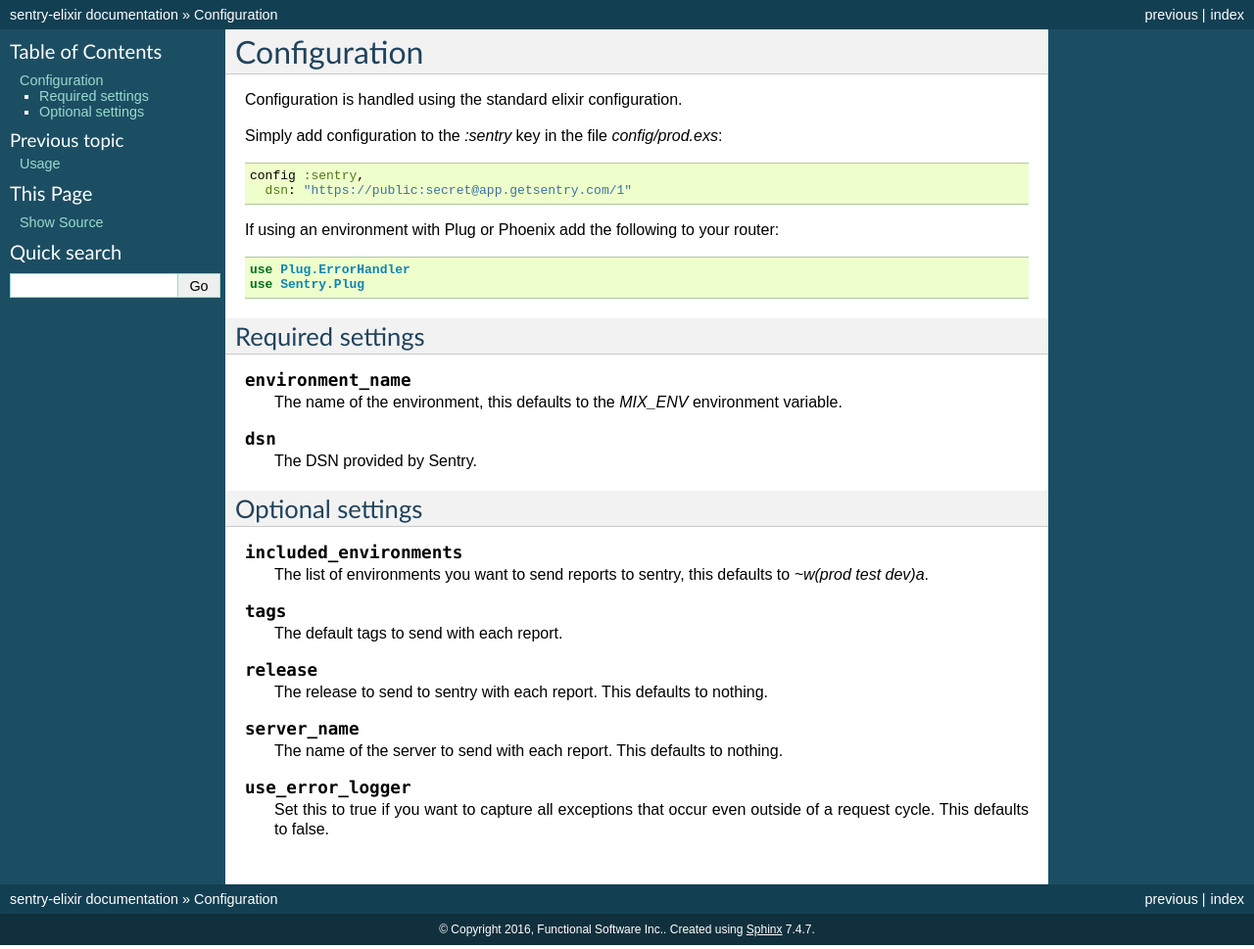
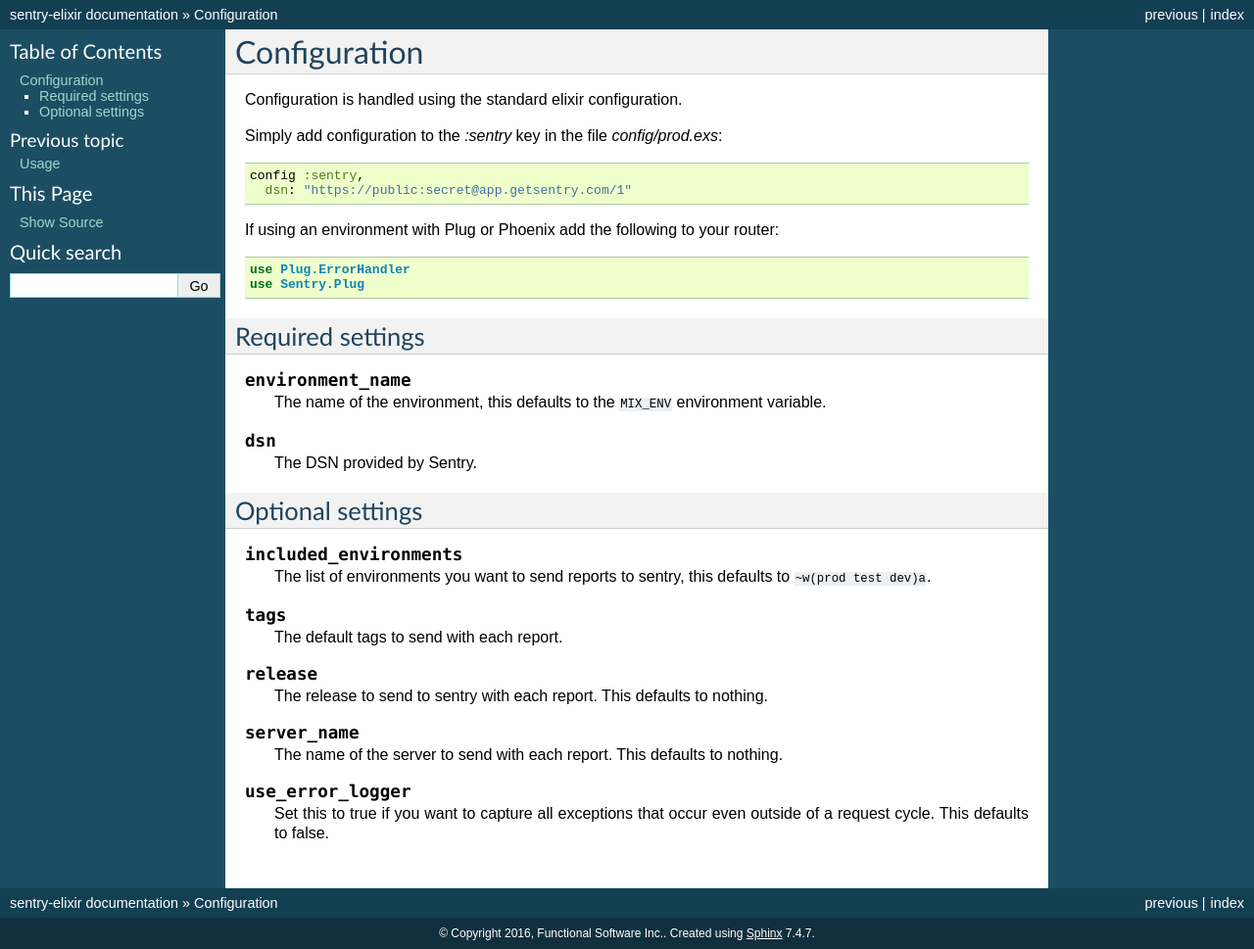
Before and after one commit to getsentry/sentry-elixir, a Sphinx documentation site: the page built from docs/config.rst, in a window 1280 px wide. Shown: the whole page at 98% size. Built offline with Sphinx 7.4.7, drawn with Linux system fonts in a browser that asks for light colours; the version number could not be read and is left out.

Commit message:
Fix code strings

```diff
--- a/docs/config.rst
+++ b/docs/config.rst
@@ -22,7 +22,7 @@
 
 .. describe:: environment_name
 
-  The name of the environment, this defaults to the `MIX_ENV` environment variable.
+  The name of the environment, this defaults to the ``MIX_ENV`` environment variable.
 
 .. describe:: dsn
 
@@ -33,7 +33,7 @@
 
 .. describe:: included_environments
 
-  The list of environments you want to send reports to sentry, this defaults to `~w(prod test dev)a`.
+  The list of environments you want to send reports to sentry, this defaults to ``~w(prod test dev)a``.
 
 .. describe:: tags
 
```
